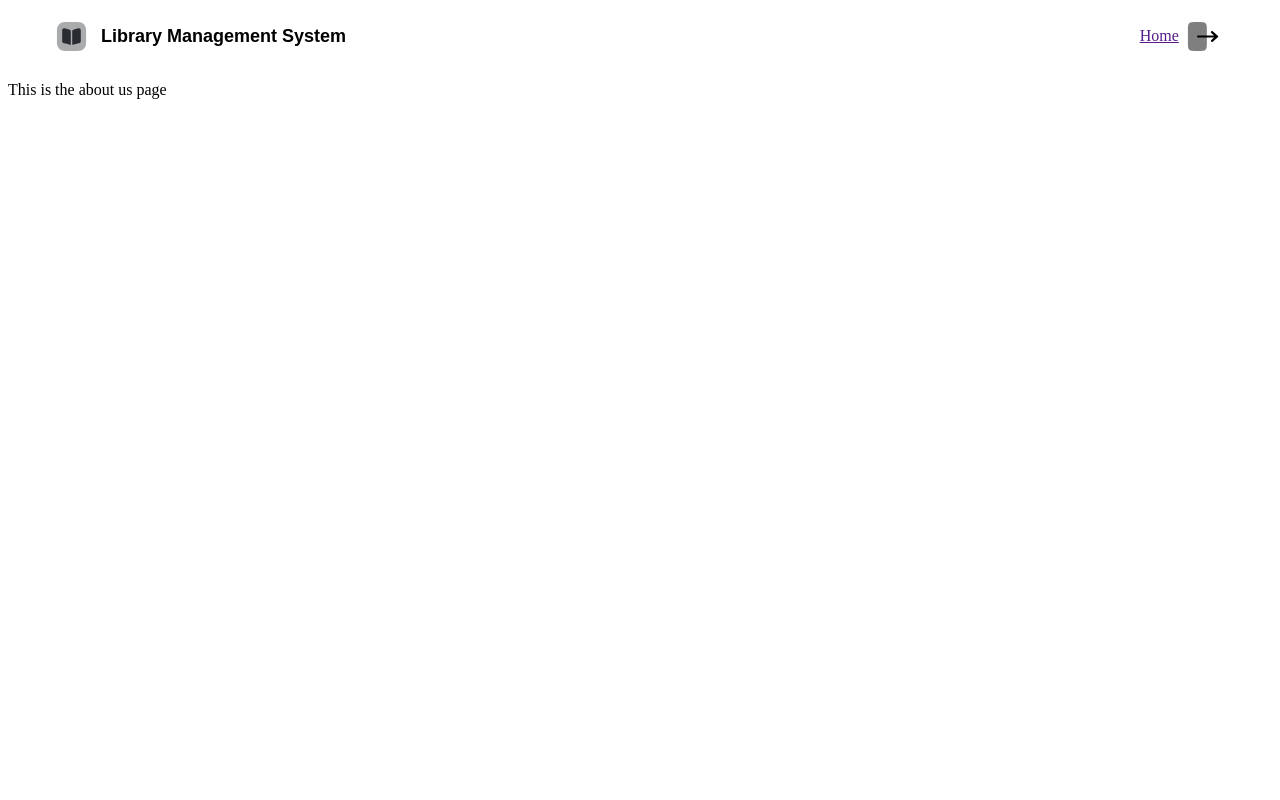
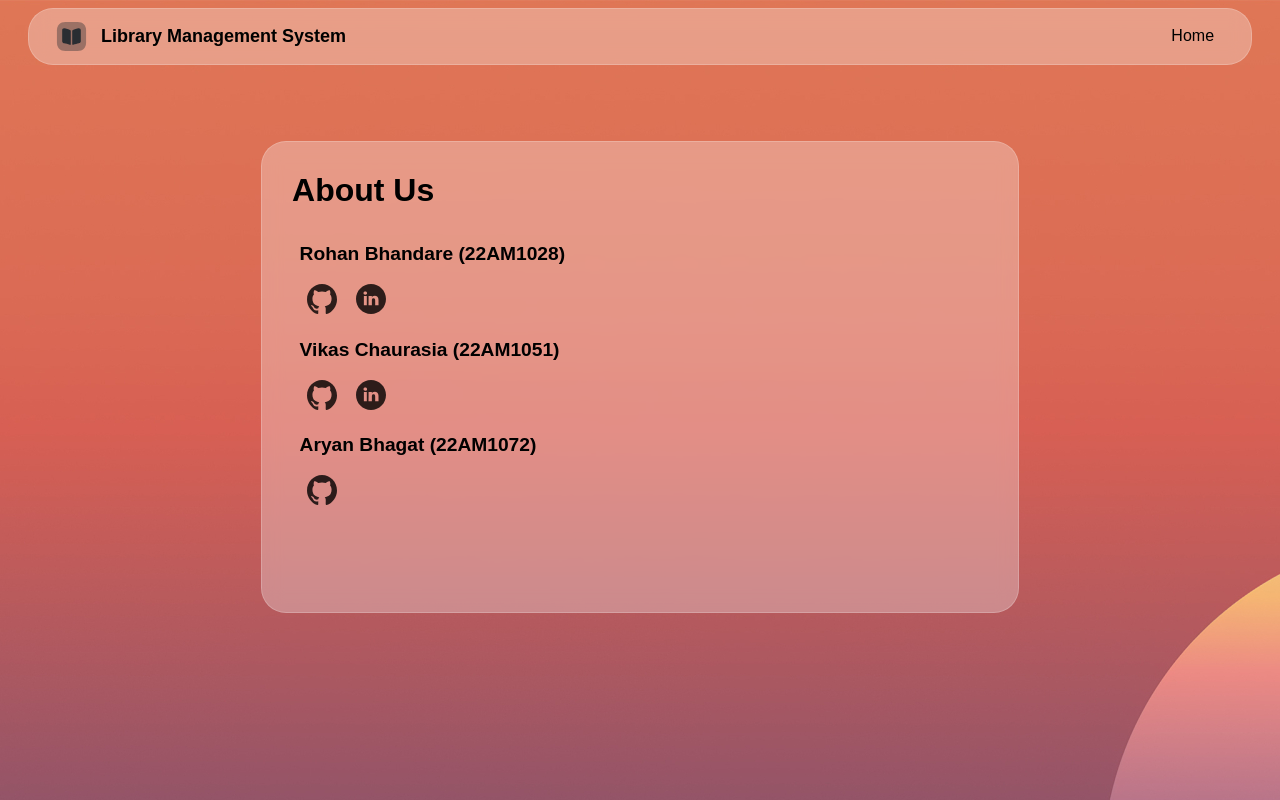
Before and after one commit to CodeMonk-Rohan/SBL, a plain HTML site: page mini-mini-project/aboutus.html in a window 1280 px wide. Drawn offline with Linux system fonts and the light colour scheme.

Commit message:
About Us Page added
About Us page implemented

```diff
--- a/mini-mini-project/aboutus.html
+++ b/mini-mini-project/aboutus.html
@@ -9,11 +9,30 @@
     <div class="navbar">
         <img class="logo" src="././assets/book-square-svgrepo-com.svg" height="35px">
         <p class="logo-title">Library Management System</p>
-        <a id="go-to-homepage" href="">Home</a>
-        <button class="logout-button" id="logout-button"><img src="././assets/logout-2-svgrepo-com.svg" height="35px"></button>
+        <a class="homepage" id="go-to-homepage" href="">Home</a>
 
     </div>
-    <p>This is the about us page</p>
+    <div class="about-card">
+            <div class="connect">About Us</div>
+            <div class="s-name">
+
+                <p class="student-name">Rohan Bhandare (22AM1028)</p>
+                <a href="https://github.com/CodeMonk-Rohan"> <img class="git-butt" src="./assets/github-142-svgrepo-com.svg"></a>
+                <a href="https://in.linkedin.com/in/rohan-bhandare-3304a929b?trk=people-guest_people_search-card"><img class="git-butt" src="./assets/linkedin-round-svgrepo-com.svg"></a>
+
+
+                <p class="student-name">Vikas Chaurasia (22AM1051)</p>
+                <a href="https://github.com/Whiskas101"> <img class="git-butt" src="./assets/github-142-svgrepo-com.svg"></a>
+                <a href=""><img class="git-butt" src="./assets/linkedin-round-svgrepo-com.svg"></a>
+
+
+                <p class="student-name">Aryan Bhagat (22AM1072)</p>
+                <a href="https://github.com/AetherealAry"> <img class="git-butt" src="./assets/github-142-svgrepo-com.svg"></a>
+                <!-- <a href=""><img class="git-butt" src="./assets/linkedin-round-svgrepo-com.svg"></a> -->
+
+
+            </div>
+    </div>
 
     <script>
         document.getElementById('go-to-homepage').addEventListener('click', function(event){
--- a/mini-mini-project/styles/aboutus.css
+++ b/mini-mini-project/styles/aboutus.css
@@ -1,6 +1,8 @@
 /* CSS for about us page goes here */
 
-
+body{
+    background-image: url(.././assets/bg.jpg);
+}
 .navbar{
     padding-left: 2%;
     padding-right: 2%;
@@ -17,7 +19,7 @@
     border-radius: 25px;
     border: 1px solid rgba(255, 255, 255, 0.2);
 }
-.about-us{
+.homepage{
     display:flex;
     flex: 1;
     padding-right: 1%;
@@ -43,12 +45,47 @@
     font-weight: bold;
     cursor: default;
 }
-.logout-button{
-    display:flex;
-    flex: 0;
+.about-card{
+    border: 2px solid black;
+    display: flex;
     flex-direction: column;
-    border: none;
-    background: none;
-    transform: scaleX(-1);
-    cursor: pointer;
+    align-items:left;
+    justify-content: center;
+    margin-top: 6%;
+    margin-left: 20%;
+    margin-right: 20%;
+    height: 60%;
+    border-radius: 25px;
+    background-color: rgba(255, 255, 255, 0.296); /* Adjust opacity as needed */
+    backdrop-filter: blur(10px);
+    border: 1px solid rgba(255, 255, 255, 0.2);
 }
+.connect{
+    font-size: xx-large;
+    font-family: sans-serif;
+    font-weight: bold;
+    padding-left: 4%;
+    padding-top: 4%;
+    margin-bottom: 2%;
+}
+.s-name{
+    font-size: larger;
+    height: 100%;
+    padding-left: 5%;
+    font-family: sans-serif;
+    font-weight: bold
+
+}
+.git-butt{
+    height: 30px;
+    margin-right: 1%;
+    margin-left: 1%;
+    opacity: 0.8;
+    transition: 0.3s ease;
+}
+.git-butt:hover{
+    scale: 1.1;
+}
+.git-butt:active{
+    scale: 0.9;
+}
```
Also changed, not shown: mini-mini-project/assets/github-142-svgrepo-com.svg (added), mini-mini-project/assets/linkedin-round-svgrepo-com.svg (added), mini-mini-project/assets/linkedin-svgrepo-com.svg (added).
